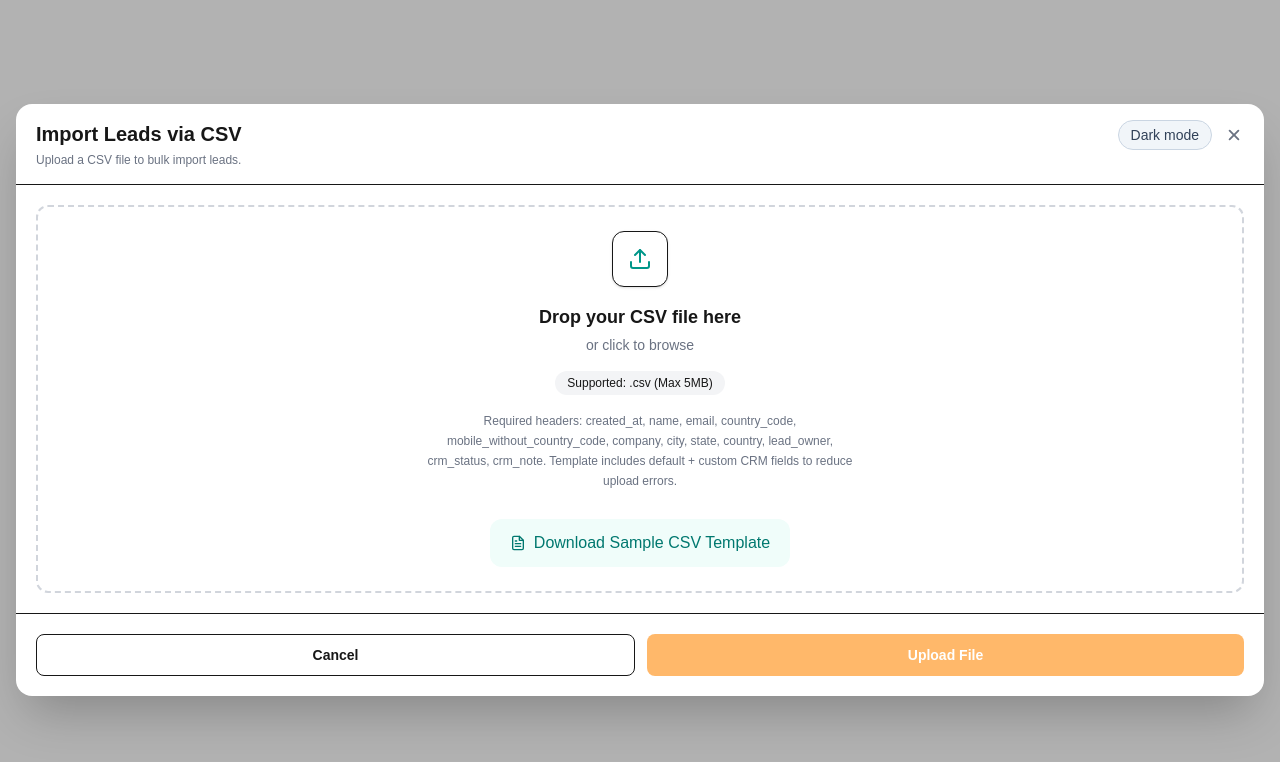
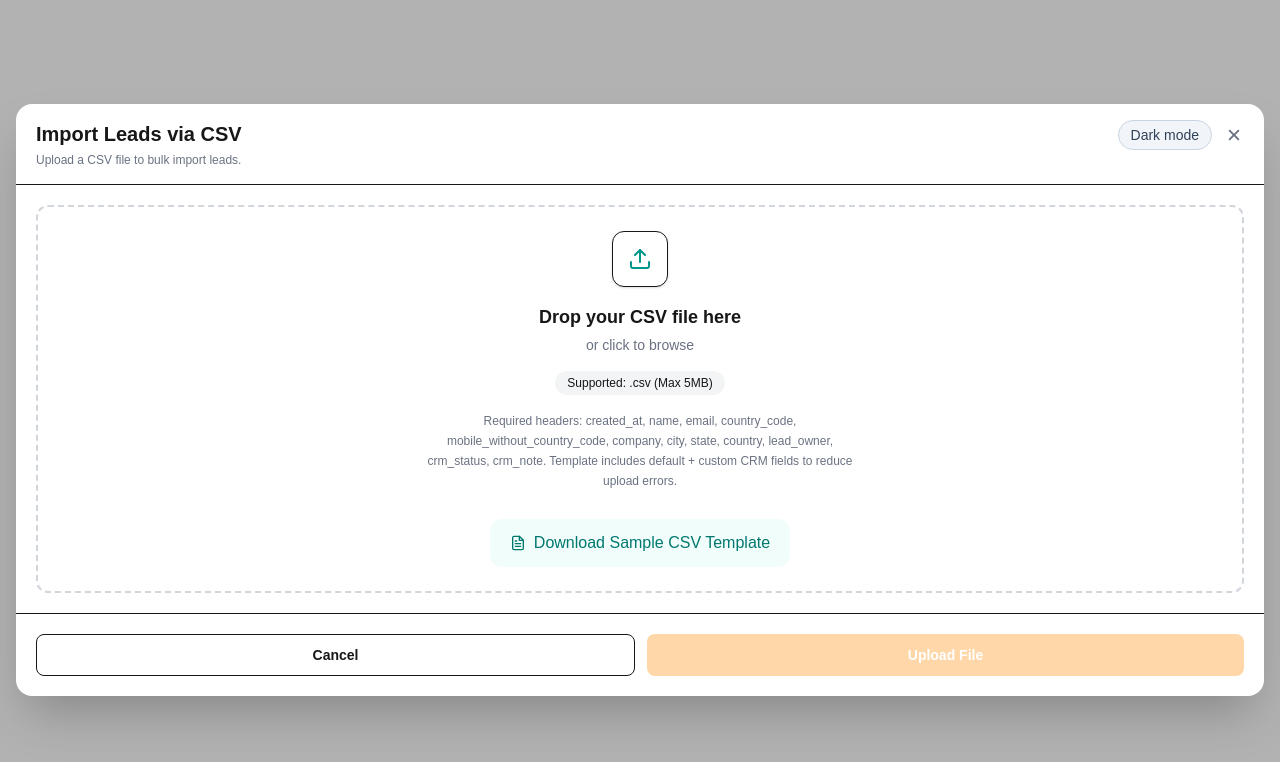
Before and after one commit to DeepeshP04/ai-crm-importer, a Next.js app in the folder frontend/: page / in a window 1280 px wide. Shown: the top 762 px of the page. Built offline with nearby package versions, Linux system fonts and the light colour scheme.

Commit message:
Update Upload file button to lighter orange on disabled

```diff
--- a/frontend/src/components/UploadModal.jsx
+++ b/frontend/src/components/UploadModal.jsx
@@ -303,7 +303,7 @@ export default function UploadModal() {
           ? "bg-gray-400 cursor-wait"
           : selectedFile && !isConfirmed
           ? "bg-orange-500 hover:bg-orange-600"
-          : "bg-orange-300 cursor-not-allowed"
+          : "bg-orange-200 text-orange-500 cursor-not-allowed"
       }`}
     >
       {loading ? "Processing..." : isConfirmed ? "Import Confirmed" : "Upload File"}
```
